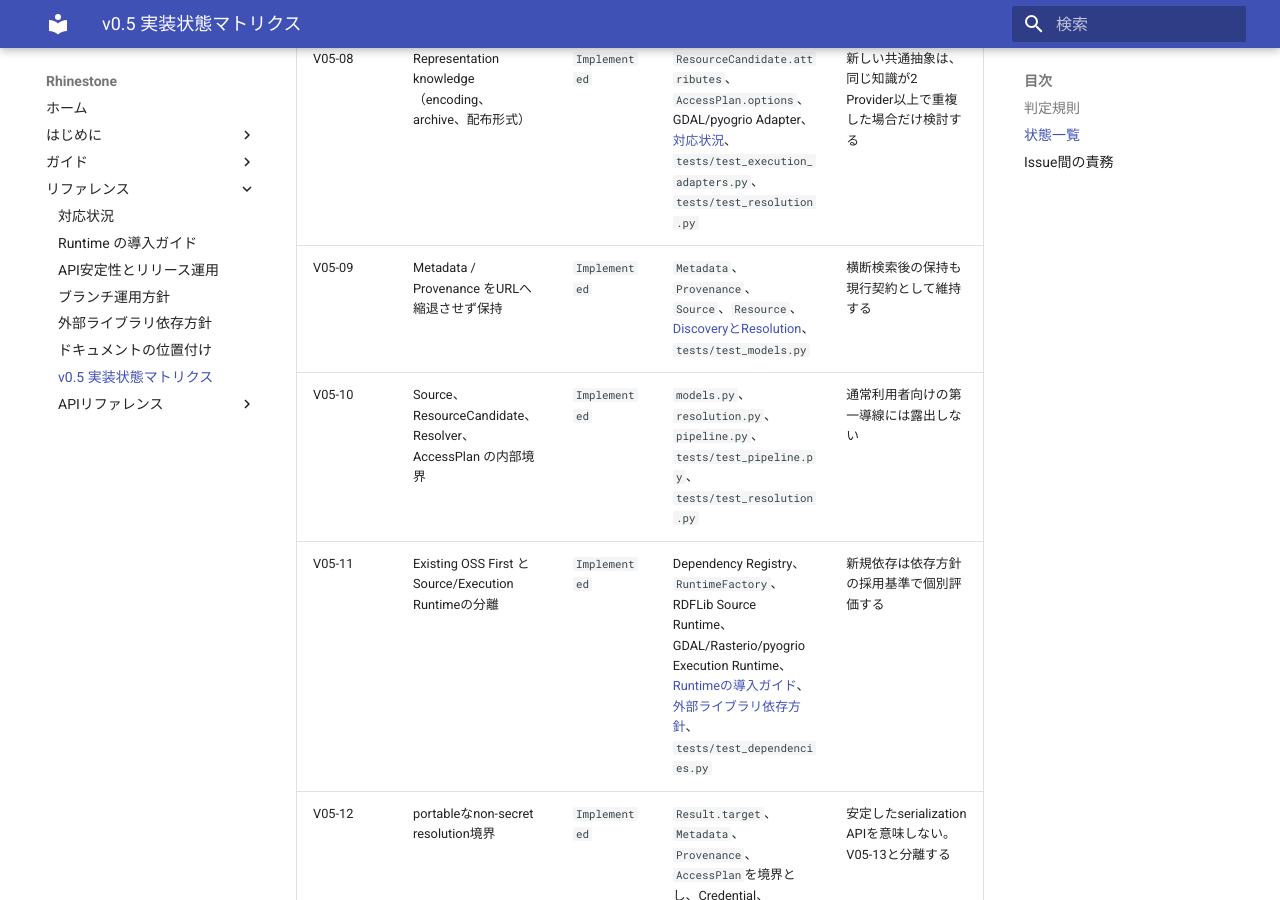
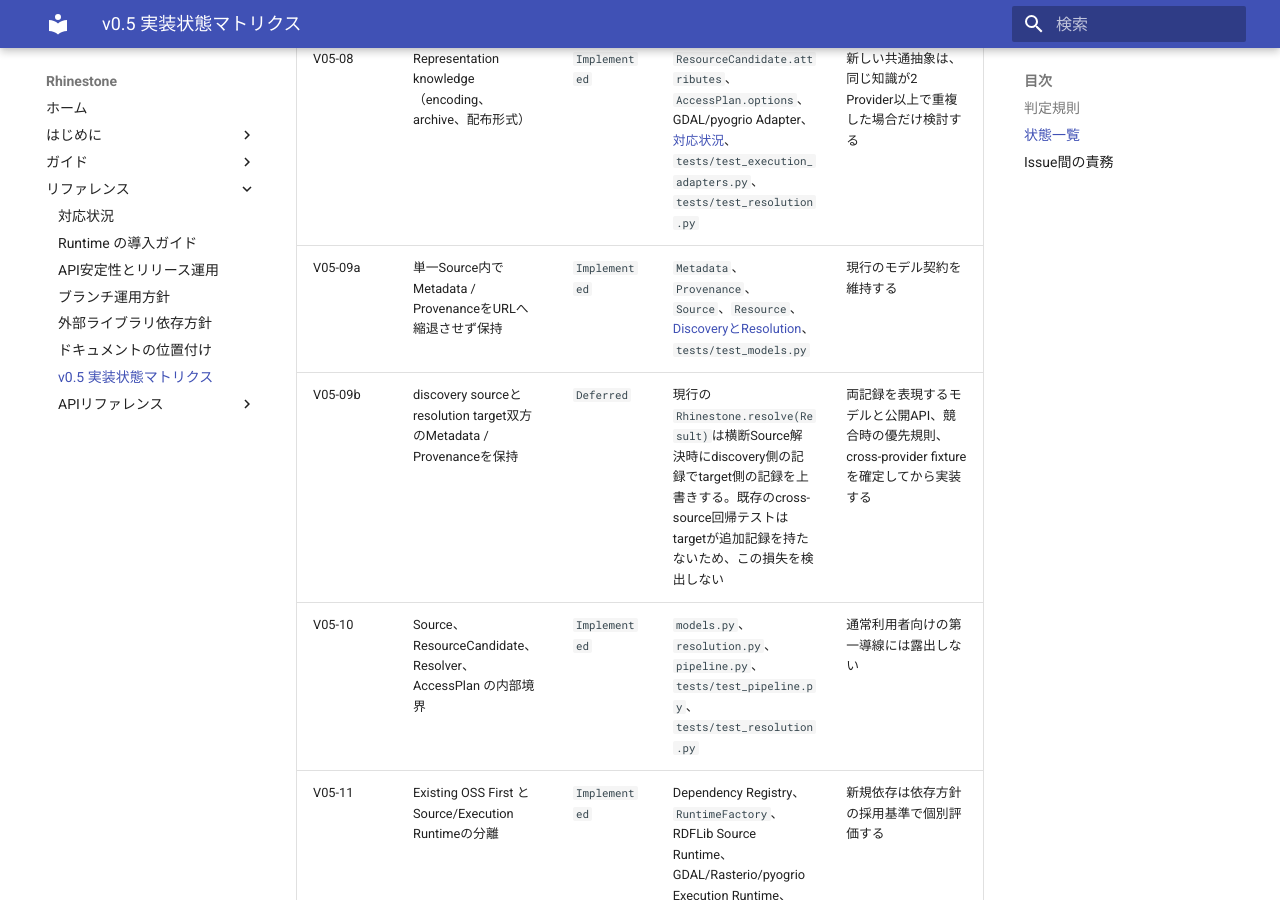
Before and after one commit to u-kitazawa/rhinestone, an MkDocs documentation site: the page built from docs/v05-status-matrix.md, in a window 1280 px wide and 900 px high, scrolled down 1804 px. Built offline with MkDocs 1.6.1 and Material for MkDocs 9.7.7, drawn with Linux system fonts in a browser that asks for light colours; some of the changed text lies outside the part shown.

Commit message:
docs: mark cross-source provenance retention deferred

```diff
--- a/docs/v05-status-matrix.md
+++ b/docs/v05-status-matrix.md
@@ -19,12 +19,13 @@
 | V05-01 | Resolve First、薄い公開メンタルモデル、`search -> resolve -> open` | `Implemented` | `Rhinestone.search/resolve/open`、`Result.resolve()`、[ホーム](index.md)、[Resourceを解決して開く](resolve-and-open.md)、`tests/test_public_api.py` | 通常利用APIを内部モデルで肥大化させない |
 | V05-02 | discovery-driven と Config-driven の2経路 | `Implemented` | `Rhinestone.resolve(Config | Result)`、[データを検索する](search.md)、[Resourceを解決して開く](resolve-and-open.md)、`tests/test_access_vertical_slice.py` | なし |
 | V05-03 | Catalog / Provider 定義と同一Adapter型の複数構成 | `Implemented` | `Catalog`、`Provider`、`_ConfiguredSourceAdapter`、[アプリケーションを構成する](configuration.md)、`tests/test_catalogs.py`、`tests/test_public_api.py` | 外部自作Adapterの登録はV05-21で別管理 |
-| V05-04 | discovery source と resolution target の分離 | `Implemented` | `Result.discovered_by` と `Result.target`、`Rhinestone.resolve(Result)`、[DiscoveryとResolution](discovery-resolution.md)、`tests/test_public_api.py::test_discovery_result_resolves_through_a_different_target_source` | なし |
+| V05-04 | discovery source と resolution target の分離 | `Implemented` | `Result.discovered_by` と `Result.target`、`Rhinestone.resolve(Result)`、[DiscoveryとResolution](discovery-resolution.md)、`tests/test_public_api.py::test_discovery_result_resolves_through_a_different_target_source` | 両SourceのMetadata / Provenance保持はV05-09bで別管理する |
 | V05-05 | federated search、capability projection、diagnostics | `Implemented` | `SearchCoordinator`、`SearchDiagnostic`、[データを検索する](search.md)、`tests/test_search.py` | Provider横断sequenceは非ranking。共通rerankerは導入しない |
 | V05-06 | source-scoped search の専用公開API | `Deferred` | 結果は `SearchResults["source-id"]` でProvider別に参照可能だが、検索実行を1 Sourceへ限定する公開引数はない | 特定Providerだけの実行が、Catalogを絞る現行手段では不十分な具体例とAPI形状が確定した時に再評価する |
 | V05-07 | Identity / Time / Space の日本横断Knowledge Layer | `Deferred` | 責務境界はIssue #49、実装は#50、#51、#52で管理 | #49の最小契約確定後、同じ知識を少なくとも2 Providerで再利用できることを条件に実装する |
 | V05-08 | Representation knowledge（encoding、archive、配布形式） | `Implemented` | `ResourceCandidate.attributes`、`AccessPlan.options`、GDAL/pyogrio Adapter、[対応状況](compatibility.md)、`tests/test_execution_adapters.py`、`tests/test_resolution.py` | 新しい共通抽象は、同じ知識が2 Provider以上で重複した場合だけ検討する |
-| V05-09 | Metadata / Provenance をURLへ縮退させず保持 | `Implemented` | `Metadata`、`Provenance`、`Source`、`Resource`、[DiscoveryとResolution](discovery-resolution.md)、`tests/test_models.py` | 横断検索後の保持も現行契約として維持する |
+| V05-09a | 単一Source内でMetadata / ProvenanceをURLへ縮退させず保持 | `Implemented` | `Metadata`、`Provenance`、`Source`、`Resource`、[DiscoveryとResolution](discovery-resolution.md)、`tests/test_models.py` | 現行のモデル契約を維持する |
+| V05-09b | discovery sourceとresolution target双方のMetadata / Provenanceを保持 | `Deferred` | 現行の`Rhinestone.resolve(Result)`は横断Source解決時にdiscovery側の記録でtarget側の記録を上書きする。既存のcross-source回帰テストはtargetが追加記録を持たないため、この損失を検出しない | 両記録を表現するモデルと公開API、競合時の優先規則、cross-provider fixtureを確定してから実装する |
 | V05-10 | Source、ResourceCandidate、Resolver、AccessPlan の内部境界 | `Implemented` | `models.py`、`resolution.py`、`pipeline.py`、`tests/test_pipeline.py`、`tests/test_resolution.py` | 通常利用者向けの第一導線には露出しない |
 | V05-11 | Existing OSS First とSource/Execution Runtimeの分離 | `Implemented` | Dependency Registry、`RuntimeFactory`、RDFLib Source Runtime、GDAL/Rasterio/pyogrio Execution Runtime、[Runtimeの導入ガイド](runtimes.md)、[外部ライブラリ依存方針](dependency-policy.md)、`tests/test_dependencies.py` | 新規依存は依存方針の採用基準で個別評価する |
 | V05-12 | portableなnon-secret resolution境界 | `Implemented` | `Result.target`、`Metadata`、`Provenance`、`AccessPlan`を境界とし、Credential、Runtime、`Resource._opener`を除外する方針を[DiscoveryとResolution](discovery-resolution.md)に記録 | 安定したserialization APIを意味しない。V05-13と分離する |
@@ -46,6 +47,7 @@
 - #49 はKnowledge Layer全体の契約、#50はIdentity、#51はTime、#52はSpaceを担当します。このマトリクスは状態判定だけを担当します。
 - #55 はe-Stat統計GISのProvider固有discovery/resolutionを担当し、Knowledge Layerの共通モデルや削除済み統計表APIを再実装しません。
 - #93、#94、#96、#98、#99 はrelease前のnetwork/credential security保証を担当します。V05-15の責務分離モデル自体と、各Runtimeでの強制範囲を区別して追跡します。
+- V05-09bはこのマトリクスで既知の欠落として記録します。実装時は両Sourceの記録をどう公開するかを専用Issueで決定し、既存の単一Source契約と分離して追跡します。
 
 ## #47 の統合判定
 
@@ -53,7 +55,8 @@
 
 1. V05-07: #49の契約確定と、#50/#51の実装。#52は完了または明示的なDeferred判断。
 2. V05-16: #55のe-Stat統計GIS方針と実装を、削除済み統計表APIと分離して完了する。
-3. V05-15: #93/#94/#96/#98/#99でrelease時のsecurity保証範囲を実装・文書化する。
-4. V05-06、V05-13、V05-19、V05-21は再評価条件が成立するまでDeferredとして扱い、暗黙の実装残件に戻さない。
+3. V05-09b: discovery sourceとresolution target双方の記録を表現する契約を確定し、cross-provider fixtureで保持を検証する。
+4. V05-15: #93/#94/#96/#98/#99でrelease時のsecurity保証範囲を実装・文書化する。
+5. V05-06、V05-13、V05-19、V05-21は再評価条件が成立するまでDeferredとして扱い、暗黙の実装残件に戻さない。
 
 状態を変更する場合は、同じ変更で根拠となる実装、テスト、公開ドキュメント、関連Issueを更新します。
```
